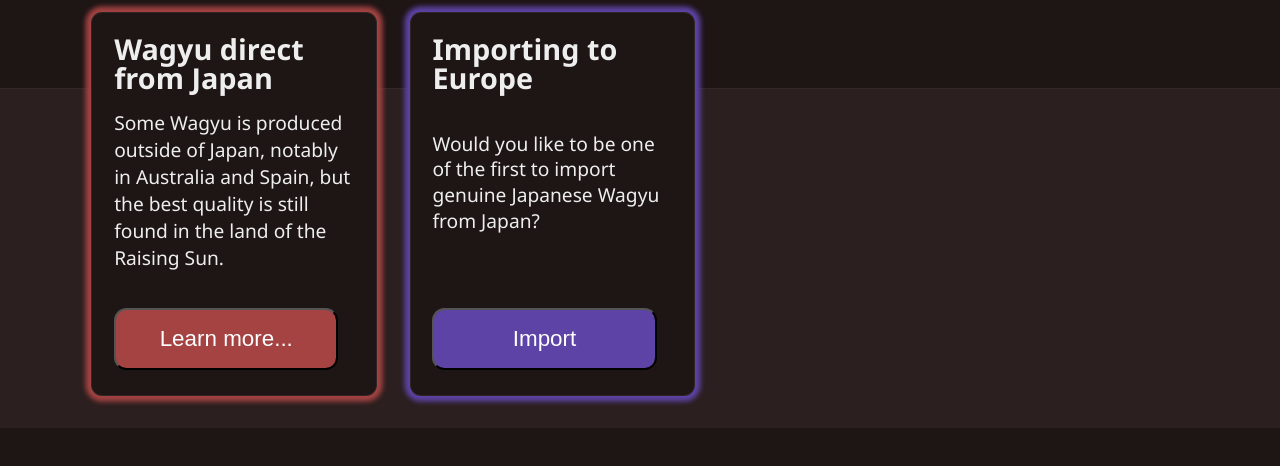
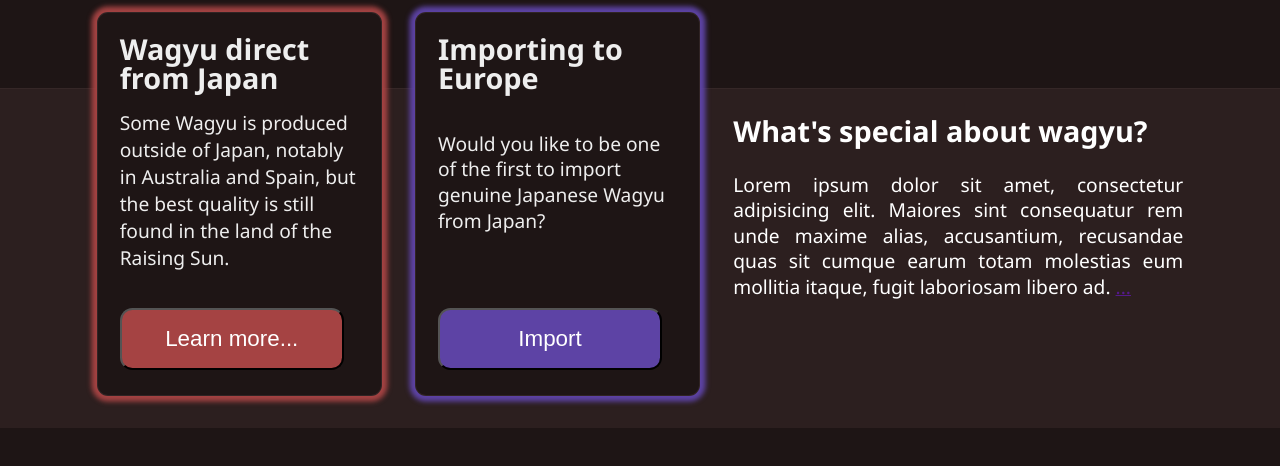
Before and after one commit to sylverdrag/Wagyuno, a plain HTML site: page index.htm in a window 1280 px wide. Shown: the part 558-1024 px from the top of the page. Drawn offline with Linux system fonts and the light colour scheme.

Commit message:
Added missing section

```diff
--- a/CSS/styles.scss
+++ b/CSS/styles.scss
@@ -104,9 +104,10 @@ p {
   margin: 10ch 0;
   background: $lighter-background-color;
   border-top: 1px solid $border-color;
+  display: flex;
 }
 .cards {
-  max-width: 100ch;
+  //max-width: 100ch;
   margin: 0 auto;
   display: flex;
 }
@@ -167,3 +168,8 @@ p {
     }
   }
 }
+.pitch2{
+  margin-top: 2ch;
+  max-width: 41ch;
+  text-align: justify;
+}
--- a/index.htm
+++ b/index.htm
@@ -55,7 +55,13 @@
             </div>
             <button>Import</button>
           </div>
+
+        <div class="pitch2">
+          <h2>What's special about wagyu?</h2>
+          <p>Lorem ipsum dolor sit amet, consectetur adipisicing elit. Maiores sint consequatur rem unde maxime alias, accusantium, recusandae quas sit cumque earum totam molestias eum mollitia itaque, fugit laboriosam libero ad. <a href="">...</a>
+          </p>
         </div>
+      </div>
       </div>
     </main>
   </body>
```
Also changed, not shown: CSS/styles.css, 1 other file.
